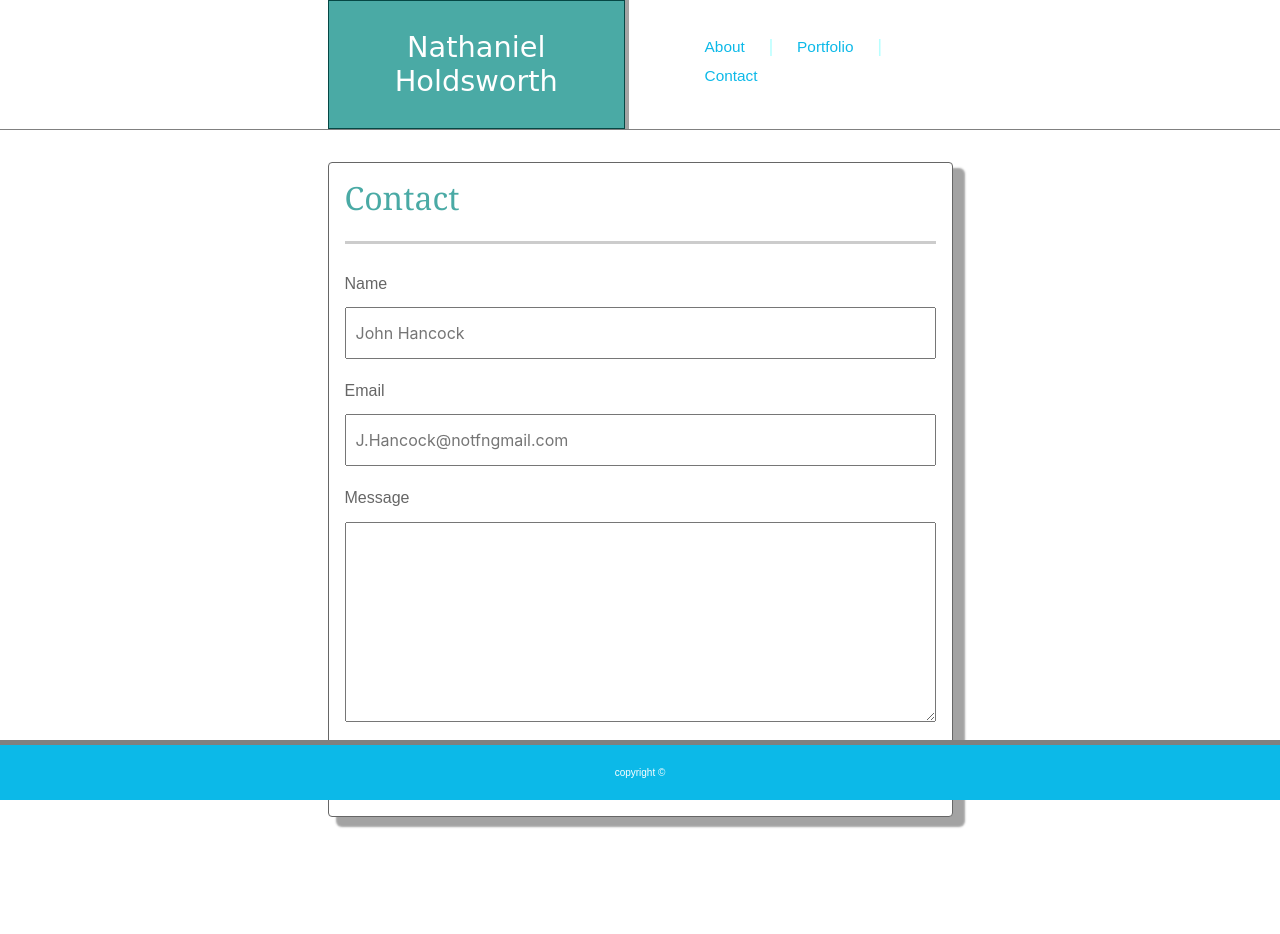
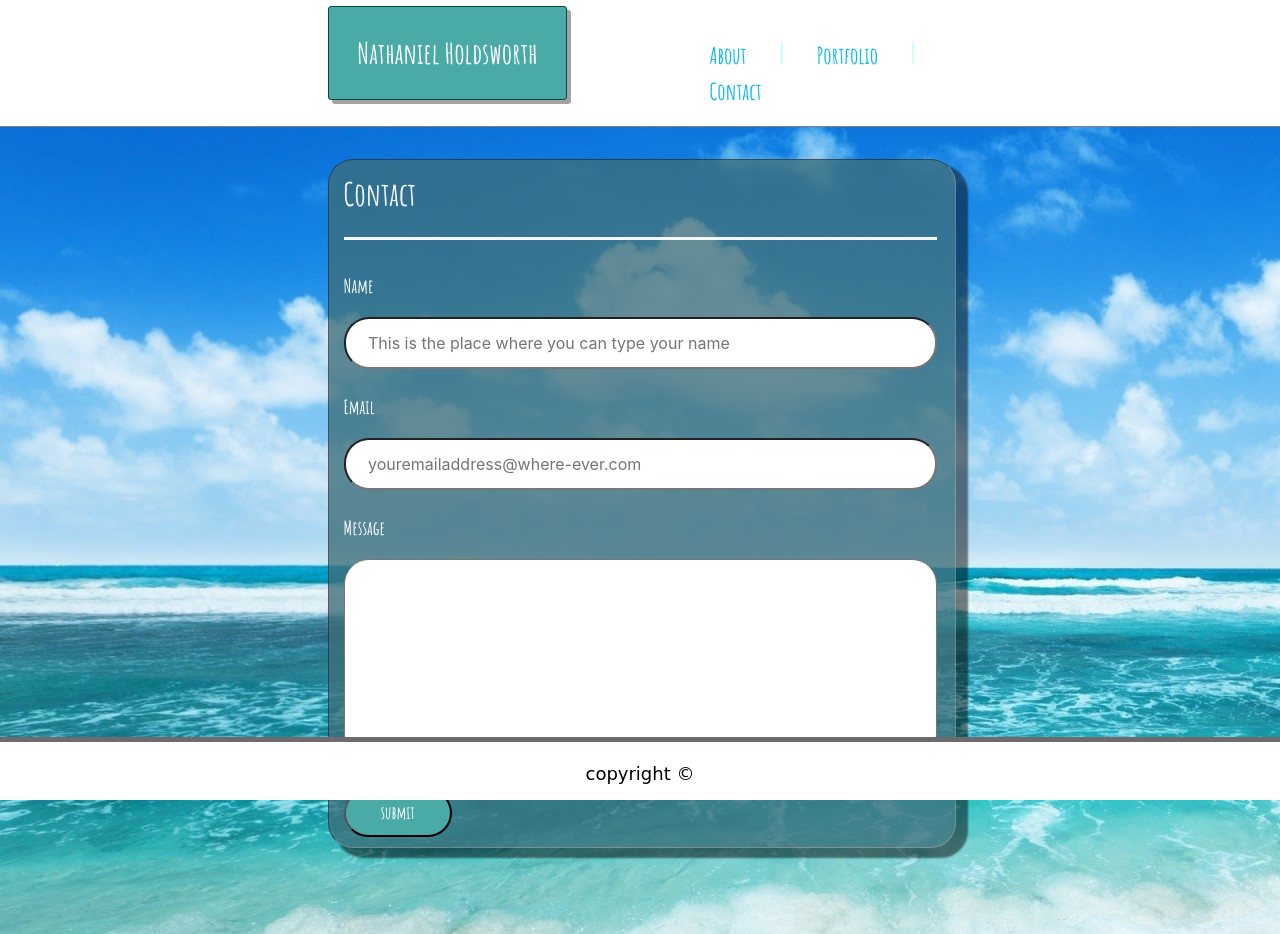
Before and after one commit to nholdsworth/Portfolio3, a plain HTML site: page contact.html in a window 1280 px wide. Before the commit the page ends 898 px from the top, so only its background shows below. Drawn offline with nearby package versions, Linux system fonts and the light colour scheme; a web font is replaced by a local one.

Commit message:
a little shinier

```diff
--- a/assets/css/style.css
+++ b/assets/css/style.css
@@ -1,8 +1,7 @@
 body{
-    background-image: url("../../../Basic-Portfolio/assets/images/backgrounds/retina_wood/retina_wood.png");
+    background-image: url("../images/amazing-ocean-background-pictures-2048x1280.jpg");
     margin-bottom: 5em;
 }
-
 
 #naviGator{
     background-color: #ffffff;
@@ -13,53 +12,45 @@ body{
     z-index: 1;
 }
 
-#name-background:{
-    position: relative;
-    margin: 0 auto;
+#name{
+    z-index: 3;
+}
+
+h1{
+    margin: 6px auto;
     float:left;
     padding: 1em;
     background-color:#4aaaa5;
     font-size: 1.8em;
+    font-weight: bold;
     text-align: center;
     color: #ffffff;
-    box-shadow: 4px 0px 0px 0px #20202069;
-    border: .00625em solid #054744;
+    box-shadow: 4px 4px 0px 0px #20202069;
+    border: .0325em solid #054744;
+    font-family: 'Amatic SC', cursive;
+    border-radius: 3px;
 
-}
-
-
-#name{
-    z-index: 3;
-    position: absolute;
-}
-
-h1{
-    margin: 0 auto;
-    float:left;
-    padding: 1em;
-    background-color:#4aaaa5;
-    font-size: 1.8em;
-    text-align: center;
-    color: #ffffff;
-    box-shadow: 4px 0px 0px 0px #20202069;
-    border: .00625em solid #054744;
-    font-family: 'Amatic SC', cursive;
 
 }
 
 .directory{
     /* float: right; */
-    color: #0cb9e8;
+    color: #0f90b4;
     margin-top: 2em;
+    font: bolder;
+    font-size: 1em;
+    font-weight: bold;
 }
 
 .directory li{
-    font-size: 1.2em;
+    font-size: 1.8em;
     list-style: none;
     display: inline-block;
     color: #b8ffff;
-    font-family: Arial, Helvetica, sans-serif;
+    font-family: 'Amatic SC', cursive;
     margin: 0em 0.5em 0em;
+    /* text-shadow: 1px 1px rgba(0, 0, 0, 0.788); */
+    font: bolder;
 }
 
 .directory a{
@@ -72,36 +63,66 @@ h1{
     color: #f700ff;
 }
 
+.mouseover{
+    background-color: #f700ff;
+    border-radius: 20%;
+    color: white;
+}
+
+#page-contents-background{
+    background-color: #3c6d79;
+    margin-top: 2em;
+    padding: 1em;
+    border-style: inset;
+    border-width: .0625em;
+    border-color: #838181;
+    overflow: auto;
+    border-radius: 25px;
+    position:absolute;
+    z-index: 1;
+    width:96%;
+    height: 95%;
+    box-shadow: 10px 8px 2px 2px #000000a2;
+    opacity: 0.77;
+    background-blend-mode: exclusion;
+
+}
+
 #page-contents{
-    background-color: #ffffff;
+    background-color: transparent;
     /* margin: auto; */
     margin-top: 2em;
     /* width: 58em;  */
     padding: 1em;
-    border-style: solid;
-    border-width: .0625em;
-    border-color: #666666;
+    /* border-style: solid;
+    border-width: .0625em; */
     overflow: auto;
-    box-shadow: 10px 8px 2px 2px #20202069;
     border-radius: 4px;
+    position: relative;
+    z-index: 2;
+    background-blend-mode: exclusion;
 }
 
 #page-contents p{
-    font-family: Arial, Helvetica, sans-serif;
-    line-height: .95em;
+    font-family: 'Amatic SC', cursive;
+    line-height: 1.5em;
+    color: white;
+    font-size: 1.2em;
+    font-weight: 1000;
 }
 
 .subheader1{
     border-bottom: solid;
-    color: #cccccc;
+    color: whitesmoke;
     /* margin-bottom: 0.75em; */
 }
 
 h2{
-    color: #4aaaa5;
+    color:  whitesmoke;
     font-size: 2em;
     margin-bottom: 0.75em;
-    font-family: Georgia, 'Times New Roman', Times, serif;
+    font-family: 'Amatic SC', cursive;
+    font-weight: bold;
 }
 
 img{
@@ -112,8 +133,10 @@ img{
 
 #pic1{
     float: left;
-    margin: 1em;
+    margin: 2em 1.5em 0.5em 1em;
     margin-top: 1em;
+    border-radius: 4px;
+    box-shadow: 4px 4px rgba(48, 47, 47, 0.431)
 }
 
 #p1{
@@ -121,21 +144,20 @@ img{
 }
 
 footer{
-    font-size: x-small;
-    font-family: Arial, Helvetica, sans-serif;
+    font-size: large;
+    font-family: 'Fredericka the Great', cursive;
     border-top: solid;
     border-top-width: thick;
-    border-color: #808080;
+    border-color: #6d6b6b;
     text-align: center;
-    color: #ffffff;
-    background-color: #0cb9e8;
-    padding: 2em;
-    padding-top:2em;
+    color: #000000;
+    background-color: #ffffff;
+    padding: 0.75em;
+    padding-top:1em;
     position: fixed;
     width: 100%;
     bottom: 0;
-
-    /* margin-top: 28em; */
+    z-index: 4;
 }
 
 /* CONTACT */
@@ -158,13 +180,14 @@ footer{
 
 form p{
     text: 1em;
-    font-family: Arial, Helvetica, sans-serif;
+    font-family: 'Amatic SC', cursive;
     color: #666666;
 }
 
 .text-box {
     width: 100%;
     padding: 0.75em 0em;
+    border-radius: 25px;
 }
 #message-box{
     height: 12.5em;
@@ -175,8 +198,10 @@ form p{
     color: #ffffff;
     padding: 0.5em 2em;
     font-size: 1.1em;
-    font-family: Arial, Helvetica, sans-serif;
+    font-family: 'Amatic SC', cursive;
+    font-weight: 1000;
     cursor: pointer;
+    border-radius: 25px;
 }
 
 #submit:hover{
@@ -188,11 +213,12 @@ form p{
 
 /*PORTFOLIO STYLE */
 
+
 /*this is the labels of the pictures*/
 .label{
     position: relative;
     font-size: 1.5em;
-    font-family: Georgia, 'Times New Roman', Times, serif;
+    font-family: 'Amatic SC', cursive;
     color: #ffffff;
     background-color: #4aaaa5;
     text-align: center;
@@ -205,14 +231,15 @@ form p{
 .thumbnail{
     float: left;
     /* position: relative; */
-    margin: 3em 4em 0.5em 0em;
-    border-style: solid;
+    margin: 3em 2em 1em 3em;
+    border-style: ridge;
     border-width: .0625em;
-    border-color: #666666;
+    border-color: #f3eeee;
     overflow: auto;
     /* not sure why my images are not filling the divs... */
     background-image: cover;
-    /* width: 50%; */
+    border-radius: 15px;
+    box-shadow: 5px 5px rgba(68, 66, 66, 0.52);
 }
 
 /* this makes the image go behind the text banner */
@@ -220,8 +247,8 @@ form p{
     z-index:-1;
 }
 
-#pic2, #pic3, #pic4{
+/* #pic4{
     transform: rotate(90deg);
     /* not sure why my images are not filling the divs... */
     object-fit: contain;
-}
+} */
--- /dev/null
+++ b/assets/javascript/portfolio.js
@@ -0,0 +1,9 @@
+$(document).ready( function () {
+    let index = $(".nav");
+
+    $(document).on("mouseover", function () {
+        console.log("hover working");
+        index
+    })
+
+});
--- a/contact.html
+++ b/contact.html
@@ -12,7 +12,10 @@
         with my stylesheet where applicable"  -->
     <link rel="stylesheet" href="https://stackpath.bootstrapcdn.com/bootstrap/4.1.3/css/bootstrap.min.css" integrity="sha384-MCw98/SFnGE8fJT3GXwEOngsV7Zt27NXFoaoApmYm81iuXoPkFOJwJ8ERdknLPMO"
         crossorigin="anonymous">
+    <link href="https://fonts.googleapis.com/css?family=Amatic+SC:400,700|Fredericka+the+Great" rel="stylesheet">
     <link rel="stylesheet" type="text/css" href="assets/css/style.css">
+    <script src="https://code.jquery.com/jquery-3.3.1.js" integrity="sha256-2Kok7MbOyxpgUVvAk/HJ2jigOSYS2auK4Pfzbm7uH60="
+        crossorigin="anonymous"></script>
 
     <title>Bootstrap-Portfolio</title>
 
@@ -22,13 +25,13 @@
 
     <div class="row" id="naviGator">
 
-        <div class="col-3">
+        <div class="col-lg-3 col-med-0 col-sm-0">
             <!-- this is an empty column for formatting -->
         </div>
 
-        <div class="col-3">
+        <div class="col-sm-12 col-med-12 col-lg-3">
 
-            <header>
+            <header id="name">
                 <h1>
                     Nathaniel Holdsworth
                 </h1>
@@ -36,32 +39,32 @@
 
         </div>
 
-        <div class="col-3">
+        <div class="col-sm-12 col-med-12 col-lg-3">
 
             <ul class="directory">
                 <!-- these are the buttons to go to the different pages on my site -->
                 <!-- I don't understand why I have to put them as a list instead of just anchor points with hrefs... -->
                 <li>
-                    <a href="index.html">About</a>
+                    <a class="nav" href="index.html">About</a>
                 </li>
 
                 <li>|</li>
 
                 <li>
-                    <a href="portfolio.html">Portfolio</a>
+                    <a class="nav" href="portfolio.html">Portfolio</a>
                 </li>
 
                 <li>|</li>
 
                 <li>
-                    <a href="contact.html">Contact</a>
+                    <a class="nav" href="contact.html">Contact</a>
                 </li>
 
             </ul>
 
         </div>
 
-        <div class="col-3">
+        <div class="col-lg-3 col-med-0 col-sm-0">
             <!-- this is an empty column for formatting purposes -->
         </div>
 
@@ -69,12 +72,14 @@
 
     <div class="row">
 
-        <div class="col-3">
+        <div class="col-lg-3 col-med-0 col-sm-0">
             <!-- this is am empty column for formatting purposes -->
         </div>
 
+        <div class="col-sm-12 col-lg-6">
 
-        <div class="col-6">
+            <!-- This div is for the mildly-transparent background -->
+            <div id="page-contents-background"></div>
 
             <!-- This div is the container for my image and text -->
             <div class="container" id="page-contents">
@@ -98,18 +103,18 @@
                 <div class="row">
 
                     <div class="col-12">
-
+                        <!-- formspree.io makes it so this form actually works.  My tutor showed it to me -->
                         <form action="https://formspree.io/nholdsworth@me.com" method="POST" id="form-1">
 
                             <p>Name</p>
 
-                            <input class="text-box" type="text" name="full-name" placeholder="  John Hancock">
+                            <input class="text-box" type="text" name="full-name" placeholder="     This is the place where you can type your name">
 
                             <br><br>
 
                             <p>Email</p>
 
-                            <input class="text-box" type="text" name="email" placeholder="  J.Hancock@notfngmail.com">
+                            <input class="text-box" type="text" name="email" placeholder="     youremailaddress@where-ever.com">
 
                             <br><br>
 
@@ -149,10 +154,8 @@
 
     </div>
 
-    <script src="https://code.jquery.com/jquery-3.3.1.slim.min.js" integrity="sha384-q8i/X+965DzO0rT7abK41JStQIAqVgRVzpbzo5smXKp4YfRvH+8abtTE1Pi6jizo"
-        crossorigin="anonymous"></script>
-    <script src="https://cdnjs.cloudflare.com/ajax/libs/popper.js/1.14.3/umd/popper.min.js" integrity="sha384-ZMP7rVo3mIykV+2+9J3UJ46jBk0WLaUAdn689aCwoqbBJiSnjAK/l8WvCWPIPm49"
-        crossorigin="anonymous"></script>
+    <script src="assets/javascript/portfolio.js"></script>
+
     <script src="https://stackpath.bootstrapcdn.com/bootstrap/4.1.3/js/bootstrap.min.js" integrity="sha384-ChfqqxuZUCnJSK3+MXmPNIyE6ZbWh2IMqE241rYiqJxyMiZ6OW/JmZQ5stwEULTy"
         crossorigin="anonymous"></script>
 
```
Also changed, not shown: index.html (+11 -13 lines), portfolio.html (+31 -27 lines), assets/images/1200px-Cristales_cueva_de_Naica.JPG (added), assets/images/90's-hip-hop.png (added), assets/images/amazing-ocean-background-pictures-2048x1280.jpg (added), assets/images/leap-of-faith.jpg (added), assets/images/tvdinner.jpeg (added), assets/images/vertical-ocean-background-pictures-1920x1200.jpg (added), 5 other files.
